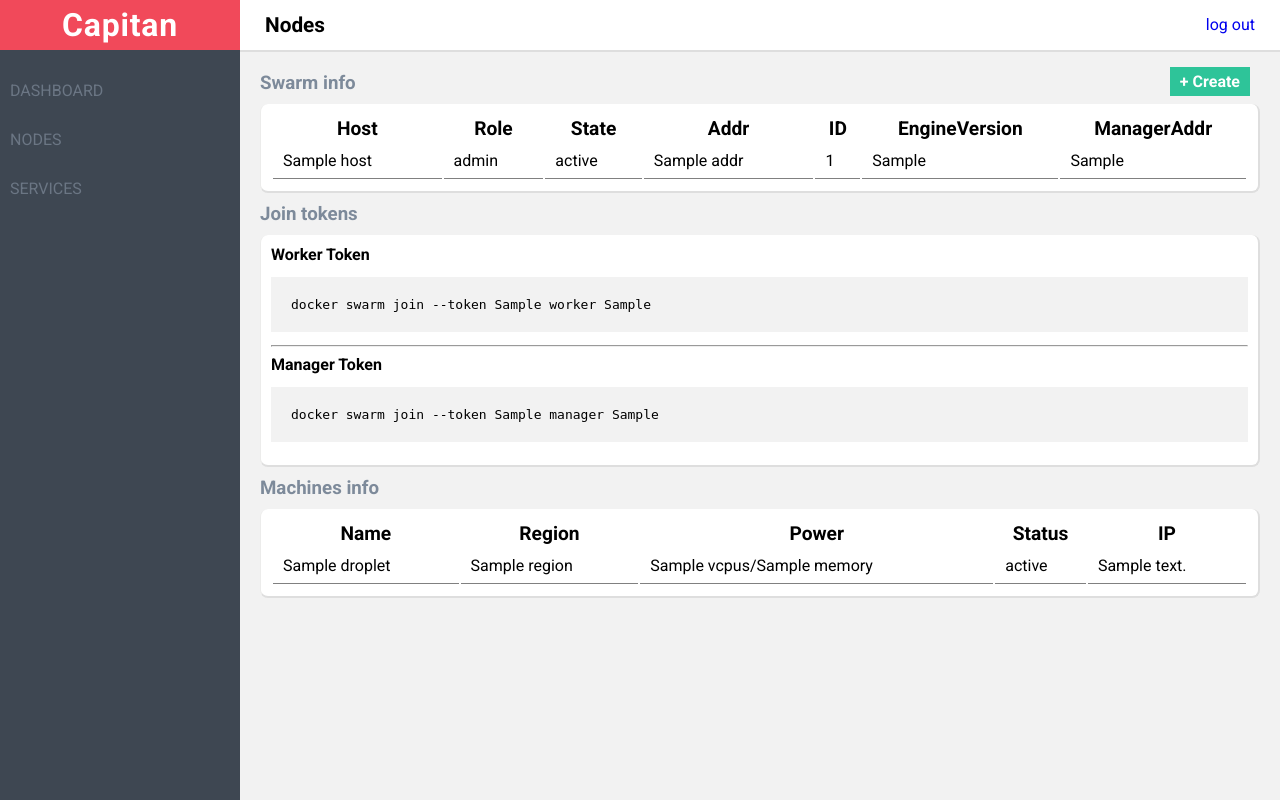
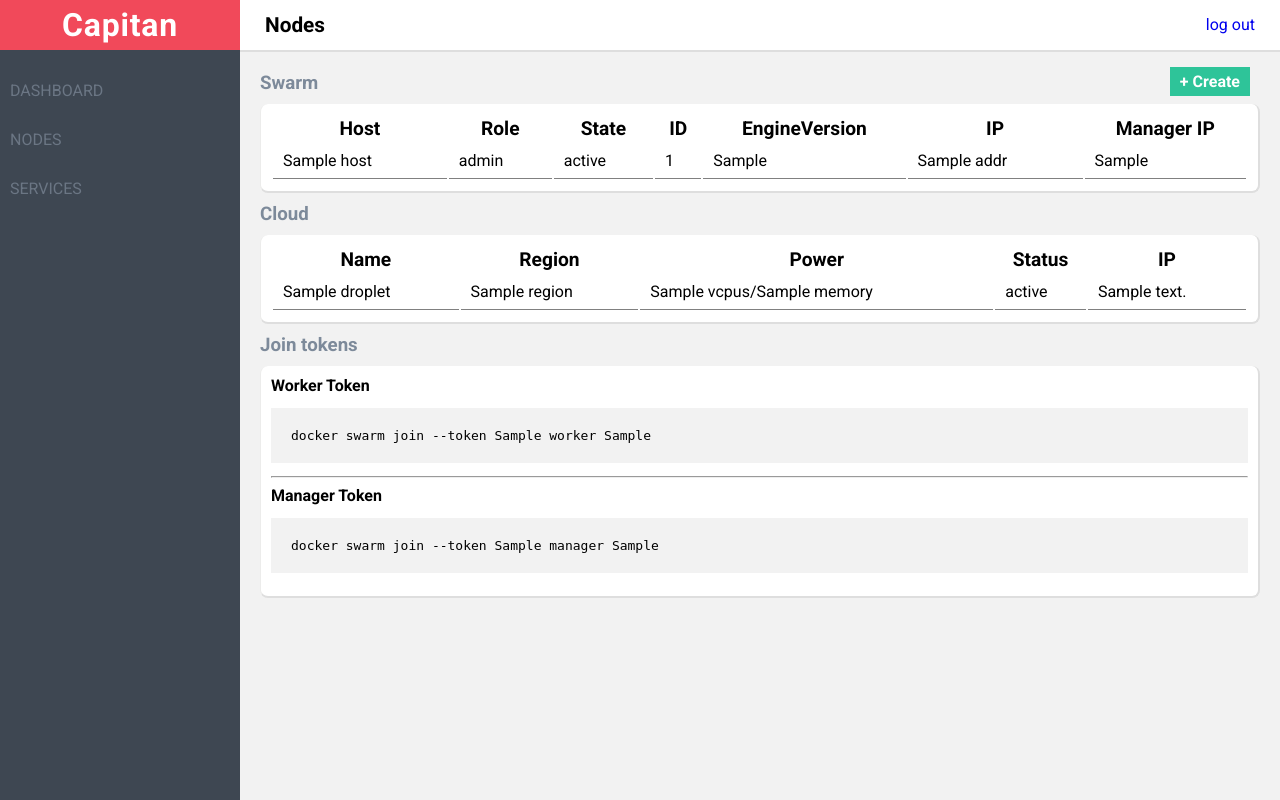
Before and after one commit to g-ki/capitan, a Flask app: template capitan/templates/nodes/index.html in a window 1280 px wide. Run offline with Flask 2, Linux system fonts and the light colour scheme; the template is opened without the code that fills it: most values are stand-ins (such as "Sample title", 1, 10 or a date in 2020).

Commit message:
tiny changes

```diff
--- a/capitan/static/css/style.css
+++ b/capitan/static/css/style.css
@@ -60,7 +60,7 @@ a {
 }
 
 .main > .content {
-  height: calc(100vh - 55px);
+  height: calc(100vh - 72px);
   overflow-y: auto;
   padding: 10px 20px;
 }
--- a/capitan/templates/nodes/index.html
+++ b/capitan/templates/nodes/index.html
@@ -9,7 +9,7 @@
 
     <div class="box">
       <div class="header">
-        <h3 class="title">Swarm info</h3>
+        <h3 class="title">Swarm</h3>
         <div class="meta">
           <a class="button button-primary" href="{{ url_for('nodes.new') }}">+ Create</a>
         </div>
@@ -21,10 +21,10 @@
               <th>Host</th>
               <th>Role</th>
               <th>State</th>
-              <th>Addr</th>
               <th>ID</th>
               <th>EngineVersion</th>
-              <th>ManagerAddr</th>
+              <th>IP</th>
+              <th>Manager IP</th>
             </tr>
           </thead>
           <tbody>
@@ -33,10 +33,38 @@
               <td>{{ node['Host'] }}</td>
               <td>{{ node['Role'] }}</td>
               <td>{{ node['State'] }}</td>
-              <td>{{ node['Addr'] }}</td>
               <td>{{ node['Id'] }}</td>
               <td>{{ node['EngineVersion'] }}</td>
+              <td>{{ node['Addr'] }}</td>
               <td>{{ node['ManagerAddr'] }}</td>
+            </tr>
+            {% endfor %}
+          </tbody>
+        </table>
+      </div>
+    </div>
+
+    <div class="box">
+      <h3 class="title">Cloud</h3>
+      <div class="content">
+        <table class="table">
+          <thead>
+            <tr>
+              <th>Name</th>
+              <th>Region</th>
+              <th>Power</th>
+              <th>Status</th>
+              <th>IP</th>
+            </tr>
+          </thead>
+          <tbody>
+            {% for droplet in droplets %}
+            <tr>
+              <td>{{ droplet.name }}</td>
+              <td>{{ droplet.region['name'] }}</td>
+              <td>{{ droplet.vcpus }}/{{ droplet.memory }}</td>
+              <td>{{ droplet.status }}</td>
+              <td>{{ droplet.ip_address }}</td>
             </tr>
             {% endfor %}
           </tbody>
@@ -54,35 +82,5 @@
         <pre>docker swarm join --token {{tokens.tokens.Manager}} {{tokens.manager_addr}}</pre>
       </div>
     </div>
-
-    <div class="box">
-      <h3 class="title">Machines info</h3>
-      <div class="content">
-        <table class="table">
-          <thead>
-            <tr>
-              <th>Name</th>
-              <th>Region</th>
-              <th>Power</th>
-              <th>Status</th>
-              <th>IP</th>
-              <!-- <th>Tags</th> -->
-            </tr>
-          </thead>
-          <tbody>
-            {% for droplet in droplets %}
-            <tr>
-              <td>{{ droplet.name }}</td>
-              <td>{{ droplet.region['name'] }}</td>
-              <td>{{ droplet.vcpus }}/{{ droplet.memory }}</td>
-              <td>{{ droplet.status }}</td>
-              <td>{{ droplet.ip_address }}</td>
-              <!-- <td>{{ droplet.tags }}</td> -->
-            </tr>
-            {% endfor %}
-          </tbody>
-        </table>
-      </div>
-    </div>
   {% endif %}
 {% endblock %}
```
